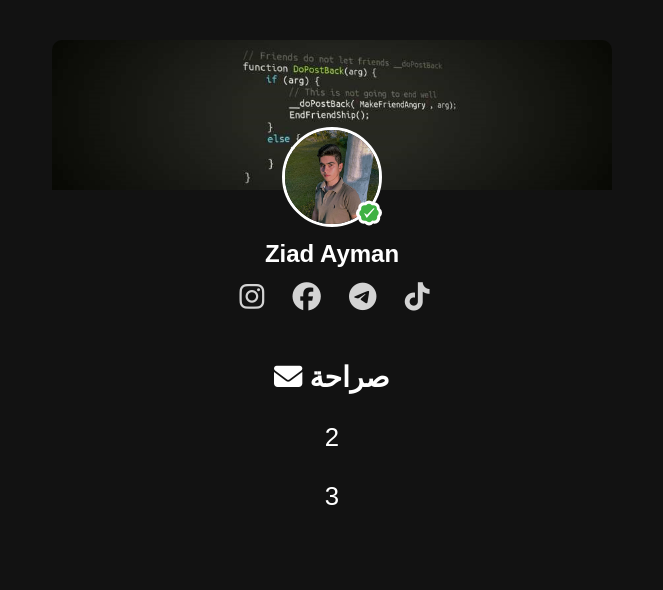
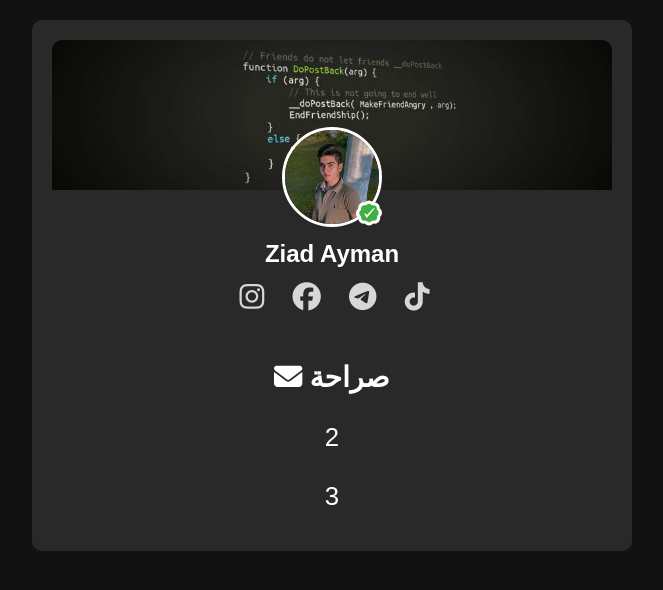
Before and after one commit to ziad-74/profile-social, a plain HTML site: page index.html in a window 1280 px wide. Shown: the whole page, without its empty margins (308-971 px from the left). Drawn offline with Linux system fonts and the light colour scheme.

Commit message:
Update style.css

```diff
--- a/style.css
+++ b/style.css
@@ -18,7 +18,7 @@ body {
 .profile {
     max-width: 600px;
     margin: 0 auto;
-    background-color: #00000000;
+    background-color: #292929;
     border-radius: 10px;
     padding: 20px;
 }
```
